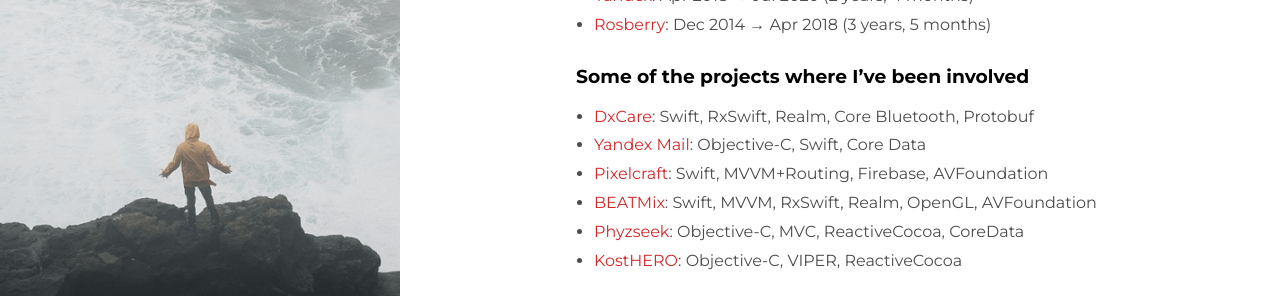
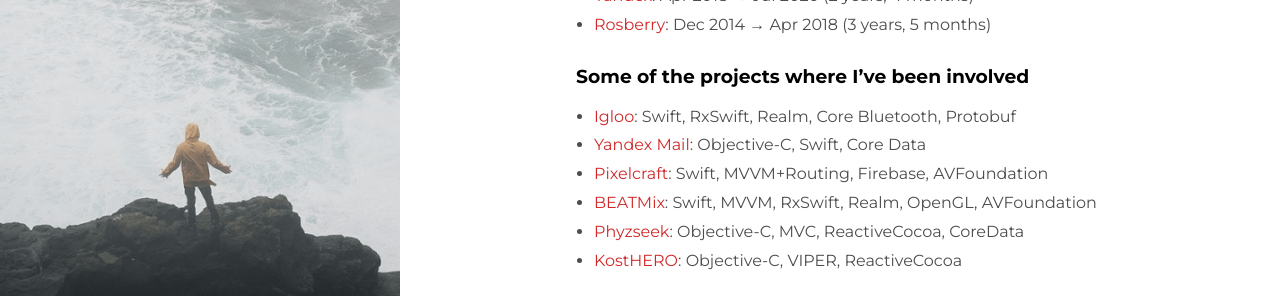
Before and after one commit to Otbivnoe/Otbivnoe.github.io, a Jekyll site: the page built from tabs/about.md, in a window 1280 px wide and 975 px high. Shown: the part 613-909 px from the top of the window. Built offline with Jekyll 4.4.1, drawn with Linux system fonts in a browser that asks for light colours.

Commit message:
Rename DxCare -> Igloo

```diff
--- a/tabs/about.md
+++ b/tabs/about.md
@@ -21,7 +21,7 @@ I am a professional iOS Developer since 2014, who specializes in building high-q
 
 ### Some of the projects where I've been involved
 
-- [DxCare](https://apps.apple.com/us/app/dx-care/id1540765494): Swift, RxSwift, Realm, Core Bluetooth, Protobuf
+- [Igloo](https://apps.apple.com/ru/app/igloo/id1562105781): Swift, RxSwift, Realm, Core Bluetooth, Protobuf
 - [Yandex Mail](https://apps.apple.com/us/app/yandex-mail-email-app/id441785419): Objective-C, Swift, Core Data
 - [Pixelcraft](https://itunes.apple.com/us/app/pixelcraft-color-by-number-art/id1303437993?mt=8): Swift, MVVM+Routing, Firebase, AVFoundation
 - [BEATMix](https://itunes.apple.com/us/app/beatmix/id1227356223): Swift, MVVM, RxSwift, Realm, OpenGL, AVFoundation
```
